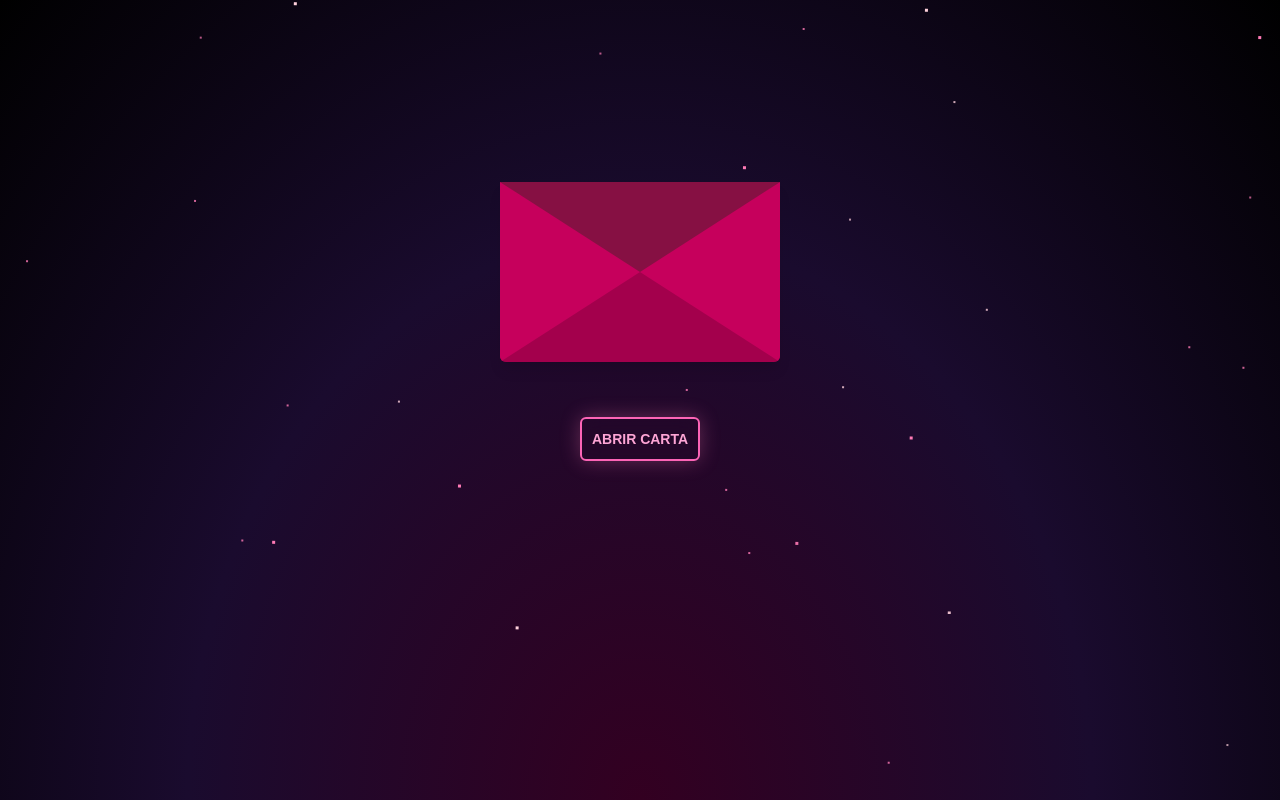
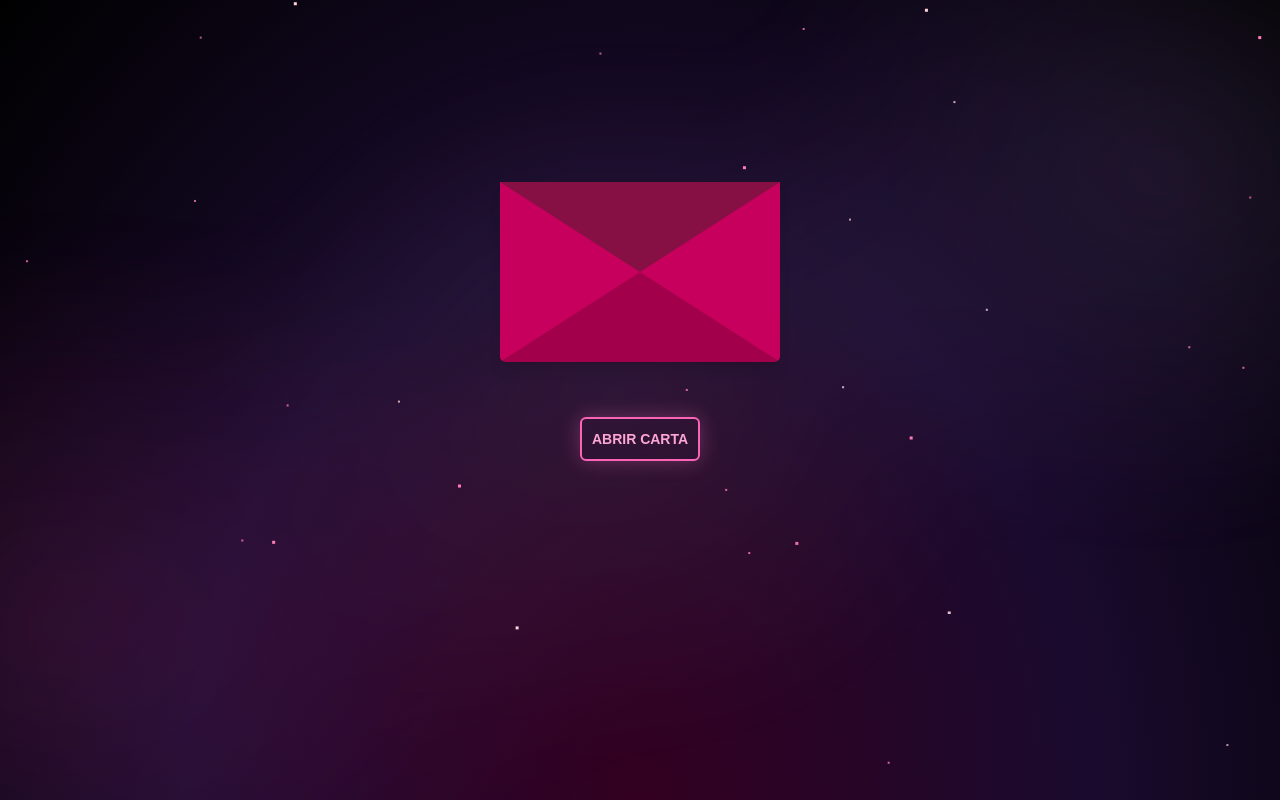
Before and after one commit to GabrielUlick/loveLetter, a Next.js app: page / in a window 1280 px wide. Built offline with nearby package versions, Linux system fonts and the light colour scheme.

Commit message:
feat: enhance galaxy background with nebula layer and additional star layers

```diff
--- a/src/app/globals.css
+++ b/src/app/globals.css
@@ -173,7 +173,9 @@
 .galaxy-background::after,
 .galaxy-background .stars-1,
 .galaxy-background .stars-2,
-.galaxy-background .stars-3 {
+.galaxy-background .stars-3,
+.galaxy-background .stars-4,
+.galaxy-background .stars-5 {
   --star-y: 0px;
   content: '';
   position: absolute;
@@ -319,6 +321,87 @@
   50% {
     opacity: 1;
   }
+}
+
+/* Nebula layer: drifting soft color clouds with romantic hues */
+.nebula-layer {
+  position: absolute;
+  inset: -20%;
+  background:
+    radial-gradient(50% 60% at 20% 70%, rgba(255, 79, 163, 0.18), transparent 60%),
+    radial-gradient(40% 55% at 80% 30%, rgba(199, 164, 255, 0.16), transparent 60%),
+    radial-gradient(35% 50% at 50% 50%, rgba(255, 232, 240, 0.10), transparent 65%);
+  filter: blur(42px) saturate(120%);
+  animation: nebula-drift 60s ease-in-out infinite alternate;
+}
+
+@keyframes nebula-drift {
+  0% { transform: translate3d(-2%, 0, 0) scale(1); opacity: 0.7; }
+  50% { transform: translate3d(2%, -1%, 0) scale(1.05); opacity: 0.9; }
+  100% { transform: translate3d(-1%, 1%, 0) scale(1.02); opacity: 0.8; }
+}
+
+/* Extra dense star layers */
+.galaxy-background .stars-4 {
+  --star-y: -1600px;
+  width: 2px;
+  height: 2px;
+  box-shadow:
+    5vw 10vh var(--accent), 15vw 40vh var(--primary-soft), 30vw 22vh var(--accent), 42vw 12vh var(--primary-soft),
+    55vw 18vh var(--accent), 68vw 35vh var(--primary-soft), 80vw 8vh var(--accent), 90vw 28vh var(--primary-soft),
+    12vw 55vh var(--accent), 26vw 65vh var(--primary-soft), 38vw 58vh var(--accent), 47vw 62vh var(--primary-soft),
+    60vw 72vh var(--accent), 75vw 66vh var(--primary-soft), 88vw 54vh var(--accent), 94vw 76vh var(--primary-soft),
+    6vw 84vh var(--accent), 18vw 92vh var(--primary-soft), 33vw 88vh var(--accent), 49vw 90vh var(--primary-soft),
+    62vw 82vh var(--accent), 77vw 94vh var(--primary-soft), 85vw 86vh var(--accent), 96vw 98vh var(--primary-soft);
+  animation: stars 85s linear infinite;
+  opacity: 0.8;
+}
+
+.galaxy-background .stars-5 {
+  --star-y: -2000px;
+  width: 1px;
+  height: 1px;
+  box-shadow:
+    2vw 15vh var(--primary-soft), 8vw 25vh var(--accent), 20vw 18vh var(--primary-soft), 28vw 30vh var(--accent),
+    36vw 12vh var(--primary-soft), 44vw 26vh var(--accent), 52vw 16vh var(--primary-soft), 60vw 22vh var(--accent),
+    68vw 10vh var(--primary-soft), 76vw 28vh var(--accent), 84vw 14vh var(--primary-soft), 92vw 24vh var(--accent),
+    10vw 48vh var(--primary-soft), 22vw 44vh var(--accent), 34vw 46vh var(--primary-soft), 46vw 50vh var(--accent),
+    58vw 42vh var(--primary-soft), 70vw 46vh var(--accent), 82vw 40vh var(--primary-soft), 94vw 44vh var(--accent),
+    5vw 72vh var(--primary-soft), 17vw 70vh var(--accent), 29vw 74vh var(--primary-soft), 41vw 78vh var(--accent),
+    53vw 68vh var(--primary-soft), 65vw 76vh var(--accent), 79vw 70vh var(--primary-soft), 91vw 74vh var(--accent);
+  animation: stars 110s linear infinite;
+  opacity: 0.9;
+}
+
+/* Shooting stars (meteors) with randomized delays */
+.meteors {
+  position: absolute;
+  inset: 0;
+  pointer-events: none;
+}
+.meteors span {
+  position: absolute;
+  top: -10%;
+  left: 50%;
+  width: 2px;
+  height: 80px;
+  background: linear-gradient(180deg, rgba(255,255,255,0.0), rgba(255,255,255,0.9), rgba(255,79,163,0.0));
+  filter: drop-shadow(0 0 6px rgba(255,122,182,0.6));
+  transform: rotate(35deg) translate3d(0,0,0);
+  animation: meteor-fall 6s linear infinite;
+  opacity: 0.9;
+}
+.meteors span:nth-child(1) { left: 15%; animation-delay: 0s; height: 70px; }
+.meteors span:nth-child(2) { left: 35%; animation-delay: 2s; height: 90px; }
+.meteors span:nth-child(3) { left: 55%; animation-delay: 4s; height: 60px; }
+.meteors span:nth-child(4) { left: 75%; animation-delay: 1s; height: 85px; }
+.meteors span:nth-child(5) { left: 25%; animation-delay: 3s; height: 75px; }
+.meteors span:nth-child(6) { left: 85%; animation-delay: 5s; height: 95px; }
+
+@keyframes meteor-fall {
+  0% { transform: rotate(35deg) translate3d(0, -20%, 0); opacity: 0; }
+  10% { opacity: 1; }
+  100% { transform: rotate(35deg) translate3d(-120vw, 120vh, 0); opacity: 0; }
 }
 
 @keyframes letter-transition {
--- a/src/components/shared/GalaxyBackground.tsx
+++ b/src/components/shared/GalaxyBackground.tsx
@@ -1,8 +1,24 @@
 const GalaxyBackground = () => (
-	<div className="galaxy-background">
-		<div className="stars-1"></div>
-		<div className="stars-2"></div>
-		<div className="stars-3"></div>
+		<div className="galaxy-background" aria-hidden>
+		{/* Soft drifting nebula clouds */}
+		<div className="nebula-layer" />
+
+		{/* Twinkling parallax starfields */}
+			<div className="stars-1" />
+			<div className="stars-2" />
+			<div className="stars-3" />
+			<div className="stars-4" />
+			<div className="stars-5" />
+
+		{/* Occasional shooting stars */}
+		<div className="meteors">
+			<span />
+			<span />
+			<span />
+			<span />
+			<span />
+			<span />
+		</div>
 	</div>
 );
 
```
